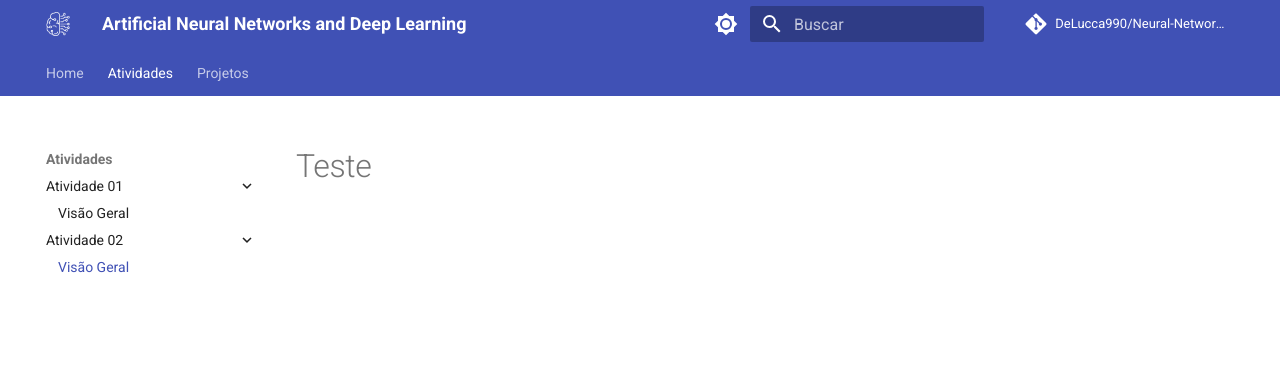
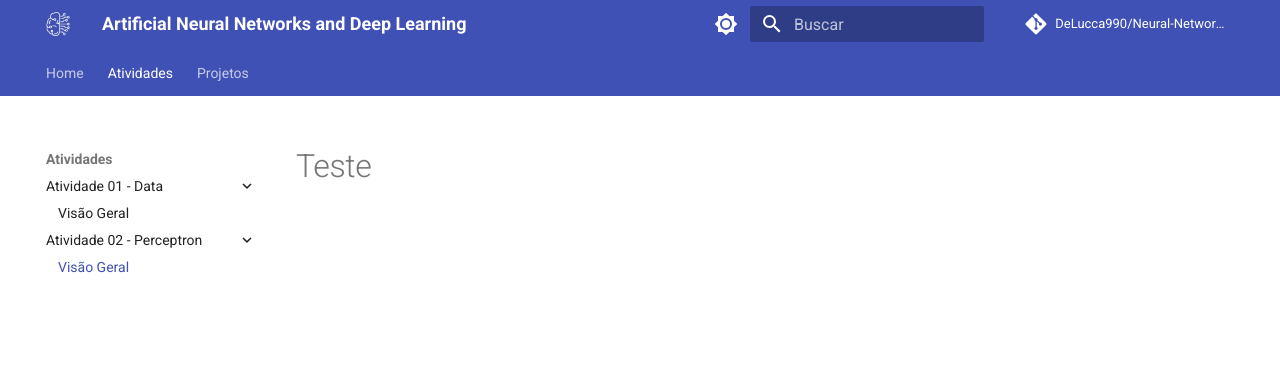
Before and after one commit to DeLucca990/Neural-Networks-Classes, an MkDocs documentation site: the page built from docs/activities/activity_02.md, in a window 1280 px wide. Shown: the top 371 px of the page. Built offline with MkDocs 1.6.1 and Material for MkDocs 9.7.7, drawn with Linux system fonts in a browser that asks for light colours; comment, search, counter and statistics services are not loaded.

Commit message:
update: refine activity titles in navigation

```diff
--- a/mkdocs.yml
+++ b/mkdocs.yml
@@ -8,9 +8,9 @@ site_url: ''
 nav:
   - Home: index.md
   - Atividades:
-    - Atividade 01:
+    - Atividade 01 - Data:
       - Visão Geral: activities/activity_01.md
-    - Atividade 02:
+    - Atividade 02 - Perceptron:
       - Visão Geral: activities/activity_02.md
   - Projetos:
       - Projeto 01: projects/project_01.md
```
